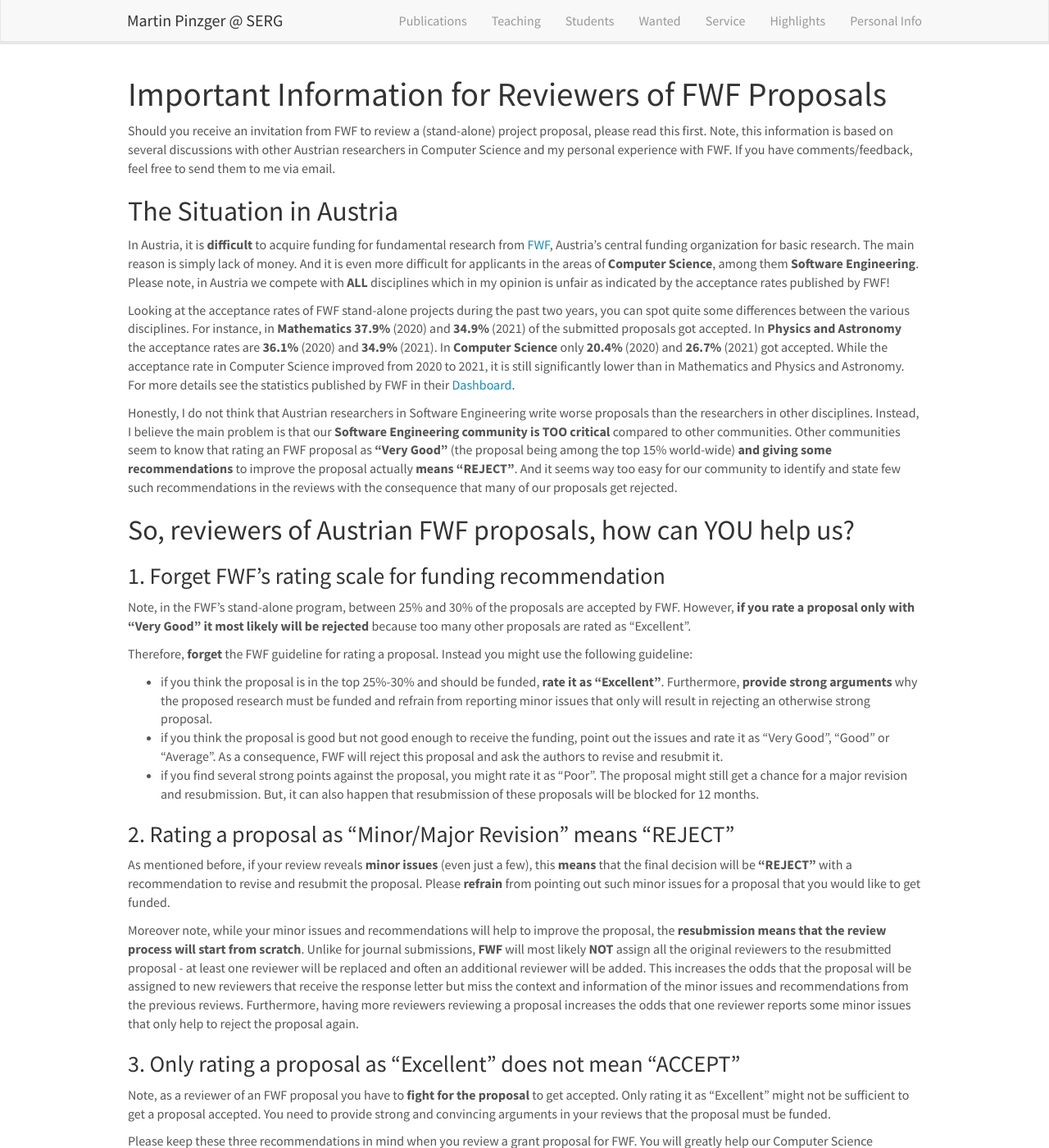
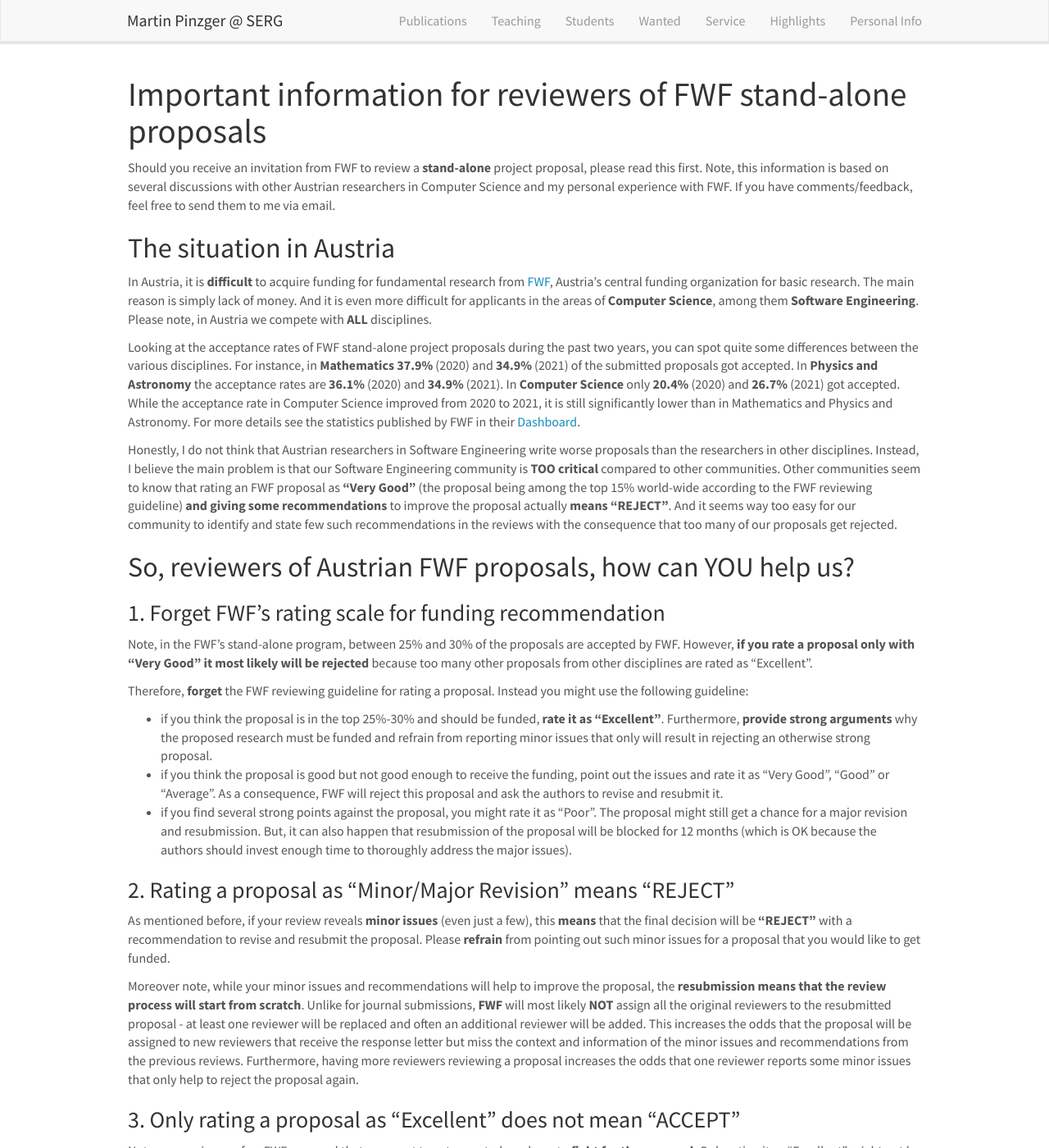
Before and after one commit to pinzger/pinzger.github.io, a Jekyll site: the page built from _pages/forfwfreviewers.md, in a window 1280 px wide and 1400 px high. Shown: the whole window at 82% size. Built offline with Jekyll 4.4.1, drawn with Linux system fonts in a browser that asks for light colours; nearby versions of some CDN libraries; some of the changed text lies outside the part shown.

Commit message:
updated news, fwf info and phd students

```diff
--- a/_data/news.yml
+++ b/_data/news.yml
@@ -1,3 +1,9 @@
+- date: <strong>September 2022</strong>
+  headline: "<a href=\"./service/forfwfreviewers\">Three hints</a> for reviewers of Austria's FWF stand-alone project propsals."
+
+- date: <strong>September 2022</strong>
+  headline: "Joined the PC of <a href=\"https://conf.researchr.org/home/icse-2024\">ICSE 2024</a> taking place in Lisbon, Portugal."
+
 - date: <strong>July 2022</strong>
   headline: "Feeling honored. Received an <a href=\"https://2022.esec-fse.org/\">ESEC/FSE 2022</a> Distinguished Reviewer Award."
 
--- a/_pages/forfwfreviewers.md
+++ b/_pages/forfwfreviewers.md
@@ -1,30 +1,30 @@
 ---
-title: "For Reviewers of FWF Proposals"
+title: "For Reviewers of FWF stand-alone Proposals"
 layout: textlay
 excerpt: "Martin Pinzger - Services to the Community"
 sitemap: false
 permalink: /service/forfwfreviewers
 ---
 
-# Important Information for Reviewers of FWF Proposals
-Should you receive an invitation from FWF to review a (stand-alone) project proposal, please read this first. Note, this information is based on several discussions with other Austrian researchers in Computer Science and my personal experience with FWF. If you have comments/feedback, feel free to send them to me via email.
+# Important information for reviewers of FWF stand-alone proposals
+Should you receive an invitation from FWF to review a **stand-alone** project proposal, please read this first. Note, this information is based on several discussions with other Austrian researchers in Computer Science and my personal experience with FWF. If you have comments/feedback, feel free to send them to me via email.
 
-## The Situation in Austria
-In Austria, it is **difficult** to acquire funding for fundamental research from [FWF](https://www.fwf.ac.at/en/), Austria's central funding organization for basic research. The main reason is simply lack of money. And it is even more difficult for applicants in the areas of **Computer Science**, among them **Software Engineering**. Please note, in Austria we compete with **ALL** disciplines which in my opinion is unfair as indicated by the acceptance rates published by FWF!
+## The situation in Austria
+In Austria, it is **difficult** to acquire funding for fundamental research from [FWF](https://www.fwf.ac.at/en/), Austria's central funding organization for basic research. The main reason is simply lack of money. And it is even more difficult for applicants in the areas of **Computer Science**, among them **Software Engineering**. Please note, in Austria we compete with **ALL** disciplines.
 
-Looking at the acceptance rates of FWF stand-alone projects during the past two years, you can spot quite some differences between the various disciplines. For instance, in **Mathematics** **37.9%** (2020) and **34.9%** (2021) of the submitted proposals got accepted. In **Physics and Astronomy** the acceptance rates are **36.1%** (2020) and **34.9%** (2021). In **Computer Science** only **20.4%** (2020) and  **26.7%** (2021) got accepted. While the acceptance rate in Computer Science improved from 2020 to 2021, it is still significantly lower than in Mathematics and Physics and Astronomy. For more details see the statistics published by FWF in their [Dashboard](http://dashboard.fwf.ac.at/en/).
+Looking at the acceptance rates of FWF stand-alone project proposals during the past two years, you can spot quite some differences between the various disciplines. For instance, in **Mathematics** **37.9%** (2020) and **34.9%** (2021) of the submitted proposals got accepted. In **Physics and Astronomy** the acceptance rates are **36.1%** (2020) and **34.9%** (2021). In **Computer Science** only **20.4%** (2020) and  **26.7%** (2021) got accepted. While the acceptance rate in Computer Science improved from 2020 to 2021, it is still significantly lower than in Mathematics and Physics and Astronomy. For more details see the statistics published by FWF in their [Dashboard](http://dashboard.fwf.ac.at/en/).
 
-Honestly, I do not think that Austrian researchers in Software Engineering write worse proposals than the researchers in other disciplines. Instead, I believe the main problem is that our **Software Engineering community is TOO critical** compared to other communities. Other communities seem to know that rating an FWF proposal as **"Very Good"** (the proposal being among the top 15% world-wide) **and giving some recommendations** to improve the proposal actually **means "REJECT"**. And it seems way too easy for our community to identify and state few such recommendations in the reviews with the consequence that many of our proposals get rejected.
+Honestly, I do not think that Austrian researchers in Software Engineering write worse proposals than the researchers in other disciplines. Instead, I believe the main problem is that our Software Engineering community is **TOO critical** compared to other communities. Other communities seem to know that rating an FWF proposal as **"Very Good"** (the proposal being among the top 15% world-wide according to the FWF reviewing guideline) **and giving some recommendations** to improve the proposal actually **means "REJECT"**. And it seems way too easy for our community to identify and state few such recommendations in the reviews with the consequence that too many of our proposals get rejected.
 
 ## So, reviewers of Austrian FWF proposals, how can YOU help us?
 
 ### 1. Forget FWF's rating scale for funding recommendation
-Note, in the FWF's stand-alone program, between 25% and 30% of the proposals are accepted by FWF. However, **if you rate a proposal only with "Very Good" it most likely will be rejected** because too many other proposals are rated as "Excellent".
+Note, in the FWF's stand-alone program, between 25% and 30% of the proposals are accepted by FWF. However, **if you rate a proposal only with "Very Good" it most likely will be rejected** because too many other proposals from other disciplines are rated as "Excellent".
 
-Therefore, **forget** the FWF guideline for rating a proposal. Instead you might use the following guideline:
+Therefore, **forget** the FWF reviewing guideline for rating a proposal. Instead you might use the following guideline:
 * if you think the proposal is in the top 25%-30% and should be funded, **rate it as "Excellent"**. Furthermore, **provide strong arguments** why the proposed research must be funded and refrain from reporting minor issues that only will result in rejecting an otherwise strong proposal.
 * if you think the proposal is good but not good enough to receive the funding, point out the issues and rate it as "Very Good", "Good" or "Average". As a consequence, FWF will reject this proposal and ask the authors to revise and resubmit it.
-* if you find several strong points against the proposal, you might rate it as "Poor". The proposal might still get a chance for a major revision and resubmission. But, it can also happen that resubmission of these proposals will be blocked for 12 months.
+* if you find several strong points against the proposal, you might rate it as "Poor". The proposal might still get a chance for a major revision and resubmission. But, it can also happen that resubmission of the proposal will be blocked for 12 months (which is OK because the authors should invest enough time to thoroughly address the major issues).
 
 ### 2. Rating a proposal as "Minor/Major Revision" means "REJECT"
 As mentioned before, if your review reveals **minor issues** (even just a few), this **means** that the final decision will be **"REJECT"** with a recommendation to revise and resubmit the proposal. Please **refrain** from pointing out such minor issues for a proposal that you would like to get funded.
```
Also changed, not shown: other parts of _pages/forfwfreviewers.md (+1 -1 lines), _pages/service.md (+1 -0 lines), _pages/students.md (+1 -0 lines).
